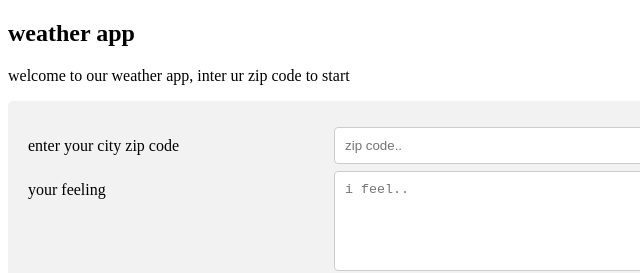
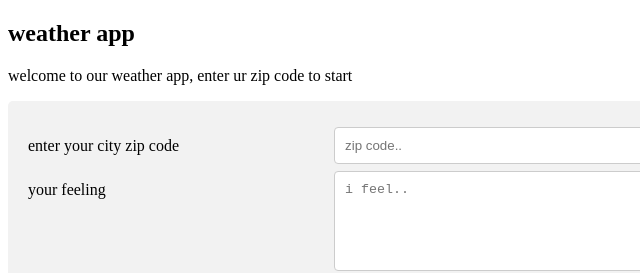
Before and after one commit to MEA-23/journal-app, a website: page website/index.html in a window 1280 px wide. Shown: the top 273 px of the page, 0-640 px from the left. Drawn offline with Linux system fonts and the light colour scheme; no server answers; a web font is replaced by a local one.

Commit message:
Update index.html

```diff
--- a/website/index.html
+++ b/website/index.html
@@ -8,7 +8,7 @@
    </head>
    <body>
       <h2>weather app</h2>
-      <p>welcome to our weather app, inter ur zip code to start</p>
+      <p>welcome to our weather app, enter ur zip code to start</p>
       <div class="app">
          <div>
             <div class="row">
```
